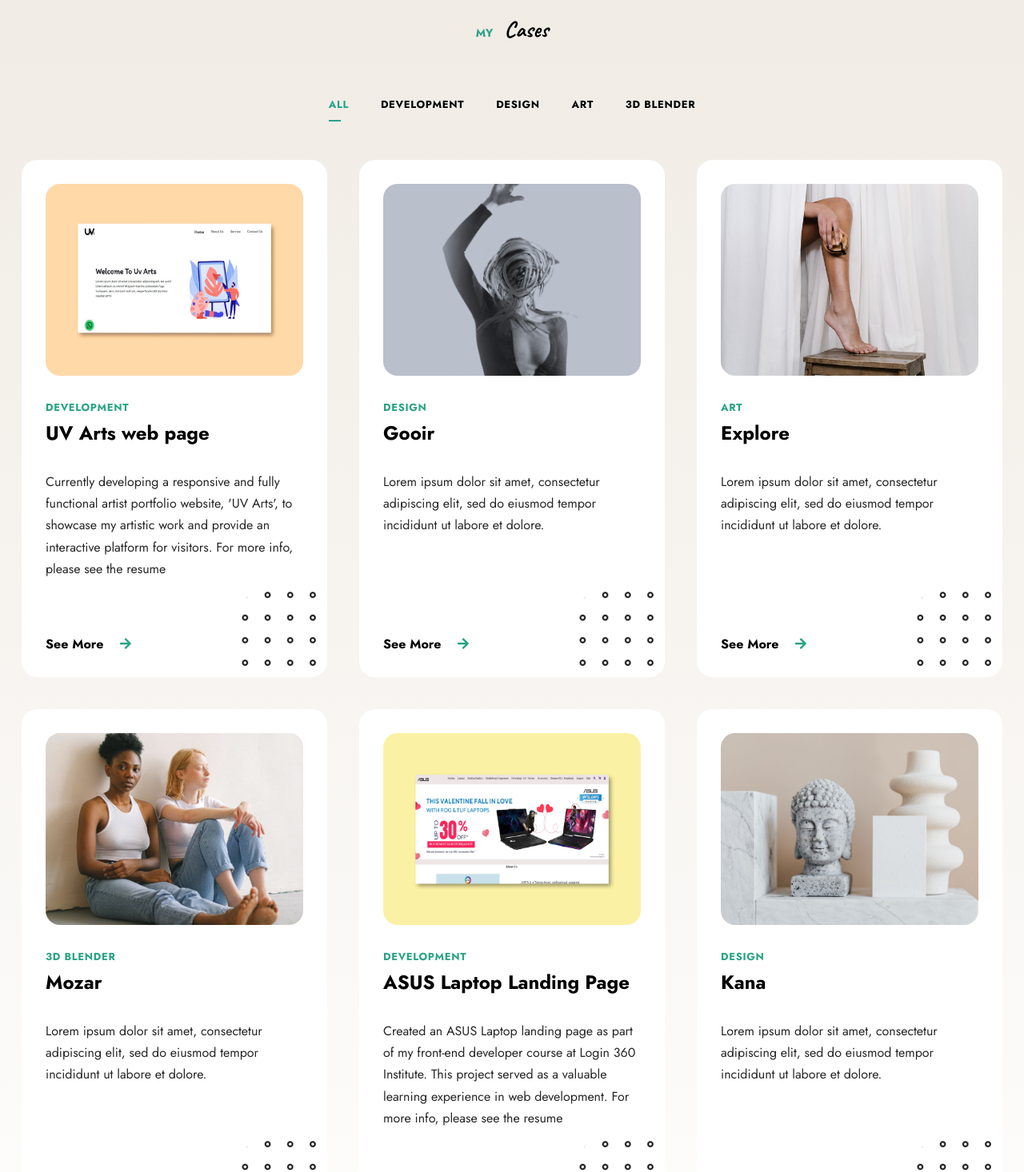
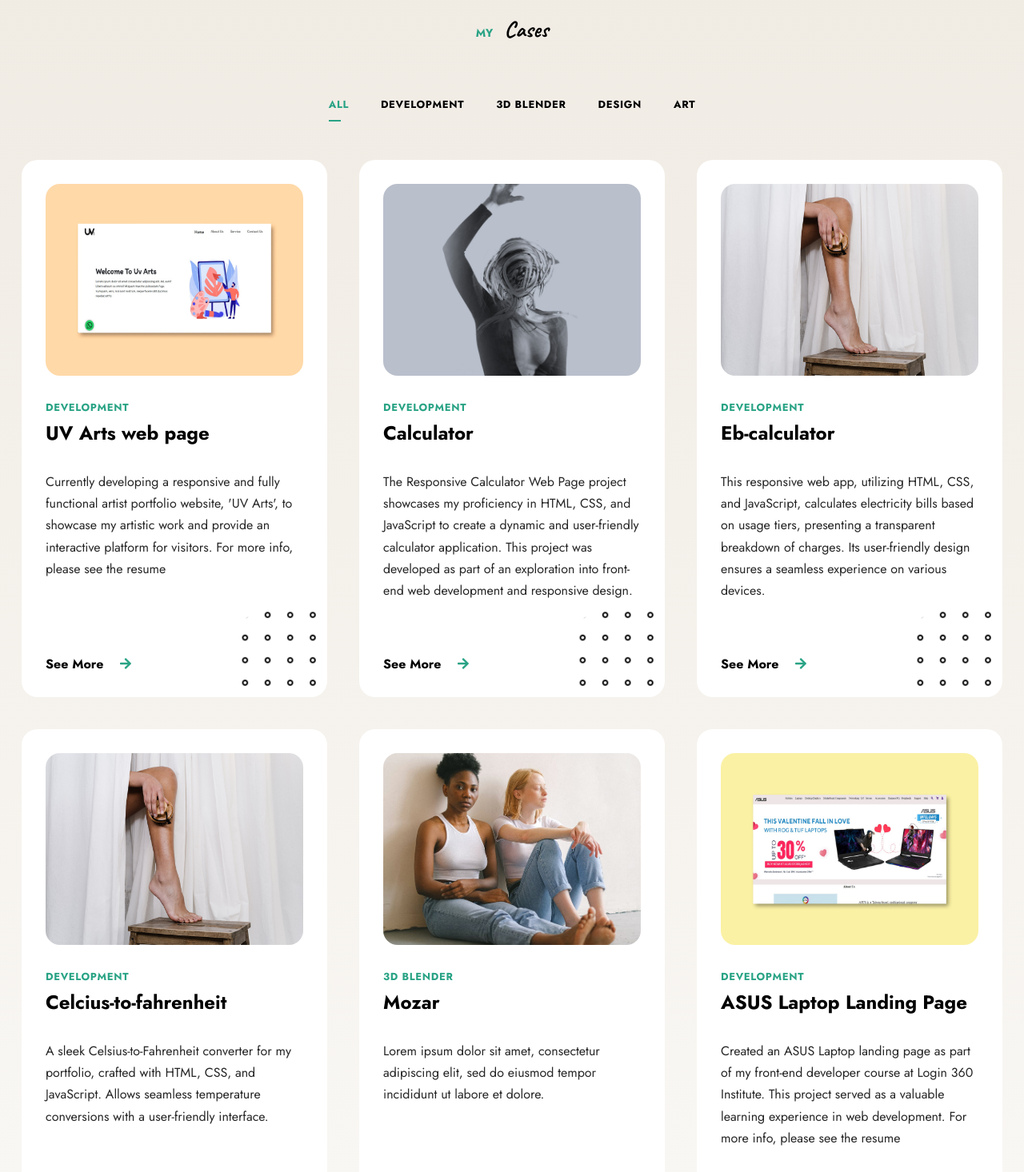
Before and after one commit to Yuvaraja122002/portfolio, a React (Vite) app: page /#home in a window 1280 px wide. Shown: the part 1750-3216 px from the top of the page at 80% size. Built offline with nearby package versions, Linux system fonts and the light colour scheme.

Commit message:
added projects

```diff
--- a/src/Data.jsx
+++ b/src/Data.jsx
@@ -148,18 +148,29 @@ export const projects = [
   {
     id: 5,
     img: Project2,
-    category: "Design",
-    title: "Gooir",
+    category: "Development",
+    title: "Calculator",
     description:
-      "Lorem ipsum dolor sit amet, consectetur adipiscing elit, sed do eiusmod tempor incididunt ut labore et dolore.",
+      "The Responsive Calculator Web Page project showcases my proficiency in HTML, CSS, and JavaScript to create a dynamic and user-friendly calculator application. This project was developed as part of an exploration into front-end web development and responsive design.",
+    weblink: "https://yuvaraja122002.github.io/Calculator/",
   },
   {
     id: 3,
     img: Project3,
-    category: "Art",
-    title: "Explore",
+    category: "Development",
+    title: "Eb-calculator",
     description:
-      "Lorem ipsum dolor sit amet, consectetur adipiscing elit, sed do eiusmod tempor incididunt ut labore et dolore.",
+      "This responsive web app, utilizing HTML, CSS, and JavaScript, calculates electricity bills based on usage tiers, presenting a transparent breakdown of charges. Its user-friendly design ensures a seamless experience on various devices.",
+    weblink: "https://yuvaraja122002.github.io/Eb-calculator/",
+  },
+  {
+    id: 8,
+    img: Project3,
+    category: "Development",
+    title: "Celcius-to-fahrenheit",
+    description:
+      "A sleek Celsius-to-Fahrenheit converter for my portfolio, crafted with HTML, CSS, and JavaScript. Allows seamless temperature conversions with a user-friendly interface.",
+    weblink: "https://yuvaraja122002.github.io/Celcius-to-fahrenheit/",
   },
   {
     id: 4,
@@ -182,6 +193,14 @@ export const projects = [
     id: 6,
     img: Project6,
     category: "Design",
+    title: "Kana",
+    description:
+      "Lorem ipsum dolor sit amet, consectetur adipiscing elit, sed do eiusmod tempor incididunt ut labore et dolore.",
+  },
+  {
+    id: 7,
+    img: Project6,
+    category: "Art",
     title: "Kana",
     description:
       "Lorem ipsum dolor sit amet, consectetur adipiscing elit, sed do eiusmod tempor incididunt ut labore et dolore.",
--- a/src/components/portfolio/portfolio.css
+++ b/src/components/portfolio/portfolio.css
@@ -67,5 +67,5 @@
   font-size: var(--h4-font-size);
 }
 .portfolio__description {
-  min-height: 205px;
+  min-height: 230px;
 }
--- a/src/index.css
+++ b/src/index.css
@@ -240,7 +240,7 @@
   }
   .skills__titles,
   .skills__description {
-    padding-inline: 16px;
+    padding-inline: 18px;
   }
   .portfolio__img {
     height: 180px;
```
